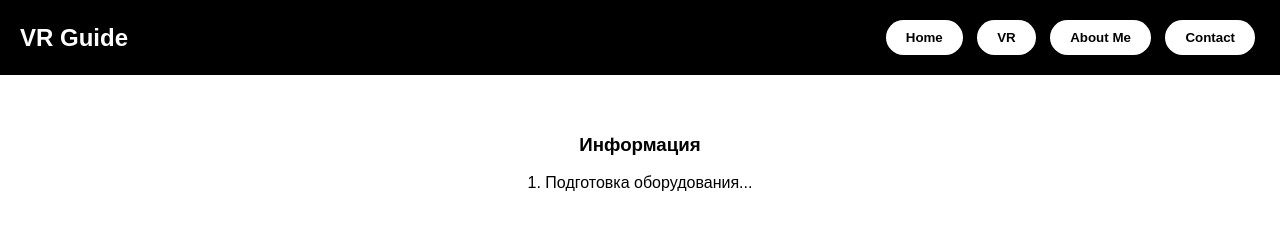
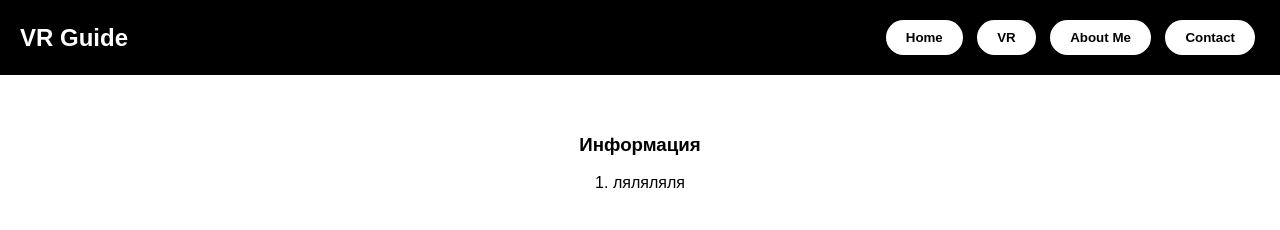
Before and after one commit to warchek/VRproject.prprpr, a plain HTML site: page index.html in a window 1280 px wide. Both pictures are taken after a click on the button "VR". Drawn offline with Linux system fonts and the light colour scheme.

Commit message:
Update index.html

```diff
--- a/index.html
+++ b/index.html
@@ -115,7 +115,7 @@
 
 <div class="text-content">
     <h3>Информация</h3>
-    <p>1. Подготовка оборудования...</p>
+    <p>1. ляляляля</p>
 </div>
 </body>
 </html>
```
